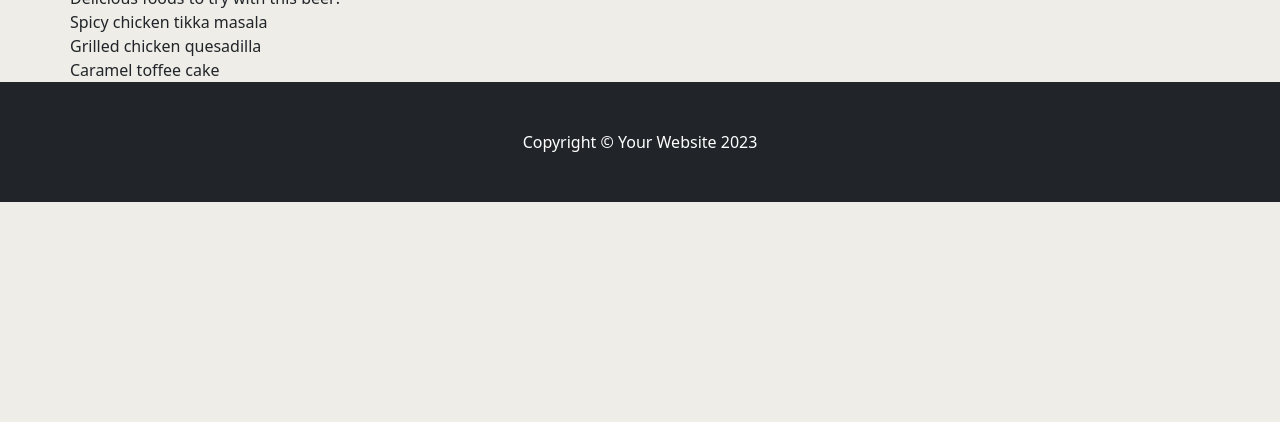
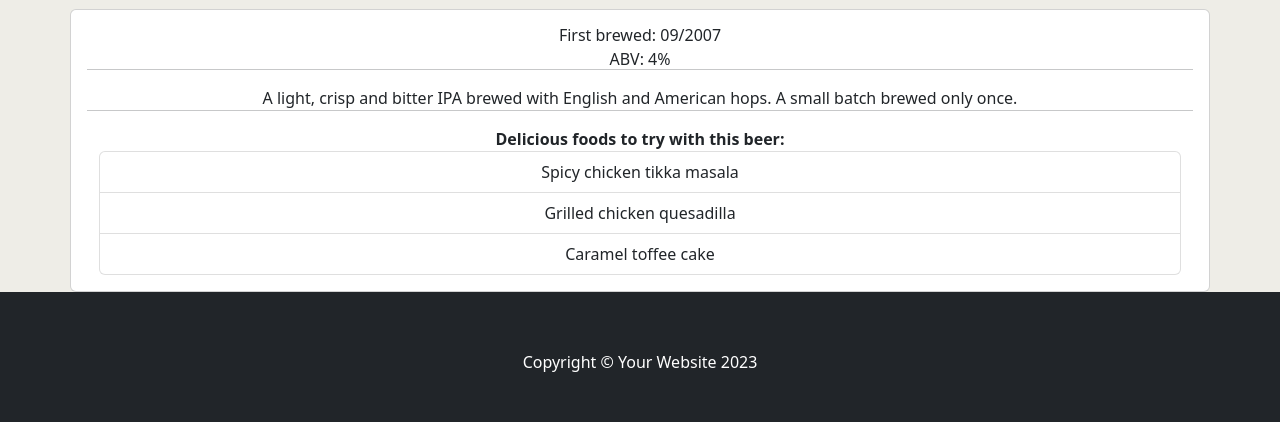
Before and after one commit to jfpaliga/hop-topic, a Django app: page /1/ in a window 1280 px wide. Shown: the part 781-1203 px from the top of the page. Before the commit the page ends 983 px from the top, so only its background shows below. Run offline with Django 4.2, Linux system fonts and the light colour scheme; data comes from the database, SQL or seed files in the repository; some libraries are stand-ins or nearby versions.

Commit message:
Customise Bootstrap styling on beer detail page

```diff
--- a/catalog/templates/catalog/beer_detail.html
+++ b/catalog/templates/catalog/beer_detail.html
@@ -4,37 +4,37 @@
 {% block content %}
 
 <div class="masthead">
-    <div class="container">
+    <div class="container text-center">
         <div class="row g-0">
-            <div class="col-md-6 masthead-text">
+            <div class="col-md-12 masthead-text">
                 <h1>{{beer.name}}</h1>
                 <h3>{{beer.tagline}}</h3>
             </div>
-            <div class="d-none d-md-block col-md-6 masthead-image">
-              <img src="{{beer.image_url}}" alt="An image of {{beer.name}}" class="beer-img">
+        </div>
+        <div class="row g-0">
+            <div class="d-none d-md-block col-md-12 masthead-image">
+              <img src="{{beer.image_url}}" alt="An image of {{beer.name}}" class="beer-img mx-auto">
             </div>
         </div>
     </div>
-    <div class="container">
-        <div class="row">
-            <p>
-                First brewed: {{beer.first_brewed}}
-            </p>
-            <p>
-                ABV: {{beer.abv}}%
-            </p>
-            <div class="card-body">
-                <article class="card-content">
-                    {{ beer.description | safe }}
-                </article>
-                <article class="card-content">
-                    Delicious foods to try with this beer:
-                        {% for food in beer.food_pairing %}
-                        <div>
-                        {{food}}
-                        </div>
-                        {% endfor %}
-                </article>
+    <div class="container card text-center">
+        <div class="row card-body">
+            <h6 class="card-title">First brewed: {{beer.first_brewed}}</h5>
+            <h6 class="card-subtitle">ABV: {{beer.abv}}%</h5>
+            <hr>
+            <article>
+                {{ beer.description | safe }}
+            </article>
+            <hr>
+            <div>
+                <strong>Delicious foods to try with this beer:</strong>
+                <ul class="list-group">
+                    {% for food in beer.food_pairing %}
+                    <li class="list-group-item">
+                    {{food}}
+                    </li>
+                    {% endfor %}
+                </ul>
             </div>
         </div>
     </div>
--- a/catalog/templates/catalog/index.html
+++ b/catalog/templates/catalog/index.html
@@ -12,7 +12,7 @@
                 <div class="card h-100">
                     <a href="{% url 'beer_detail' beer.id %}">
                     <!-- Beer image-->
-                        <img class="card-img-top beer-img" src="{{beer.image_url}}" alt="An image of the beer" />
+                        <img class="card-img-top beer-img mx-auto" src="{{beer.image_url}}" alt="An image of the beer" />
                         <!-- Beer details-->
                         <div class="card-body p-4">
                             <div class="text-center">
--- a/static/css/customstyles.css
+++ b/static/css/customstyles.css
@@ -1,3 +1,11 @@
+hr {
+    margin-top: 10px;
+}
+
+ul {
+    list-style-position: inside;
+}
+
 .banner {
     background-image: url(../assets/beer-banner.jpg);
     background-size: auto;
@@ -5,10 +13,12 @@
 
 .beer-img {
     padding-top: 10px;
-    width: 450px;
     height: 300px;
     object-fit: contain;
-    object-position: 22% 100%;
+}
+
+.container {
+    margin-top: 10px;
 }
 
 .page-link {
```
Also changed, not shown: 1 other file.
